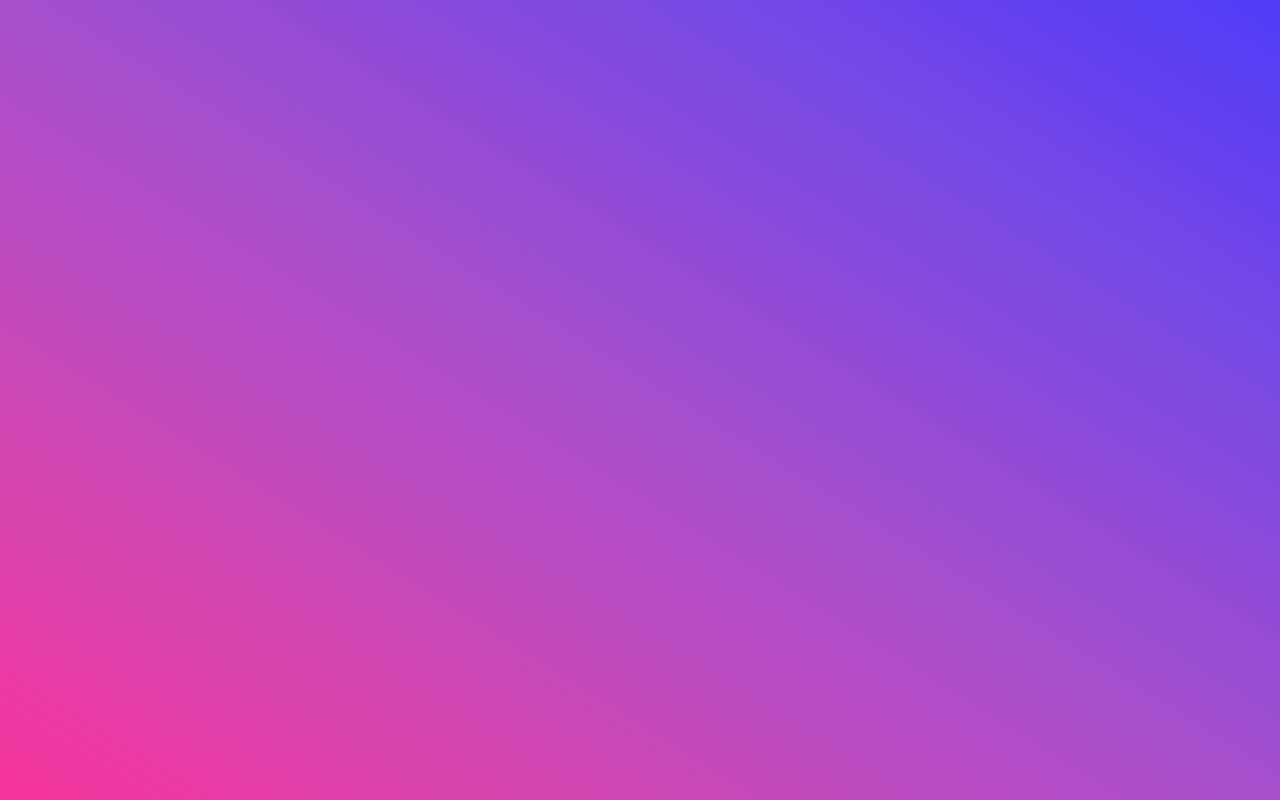
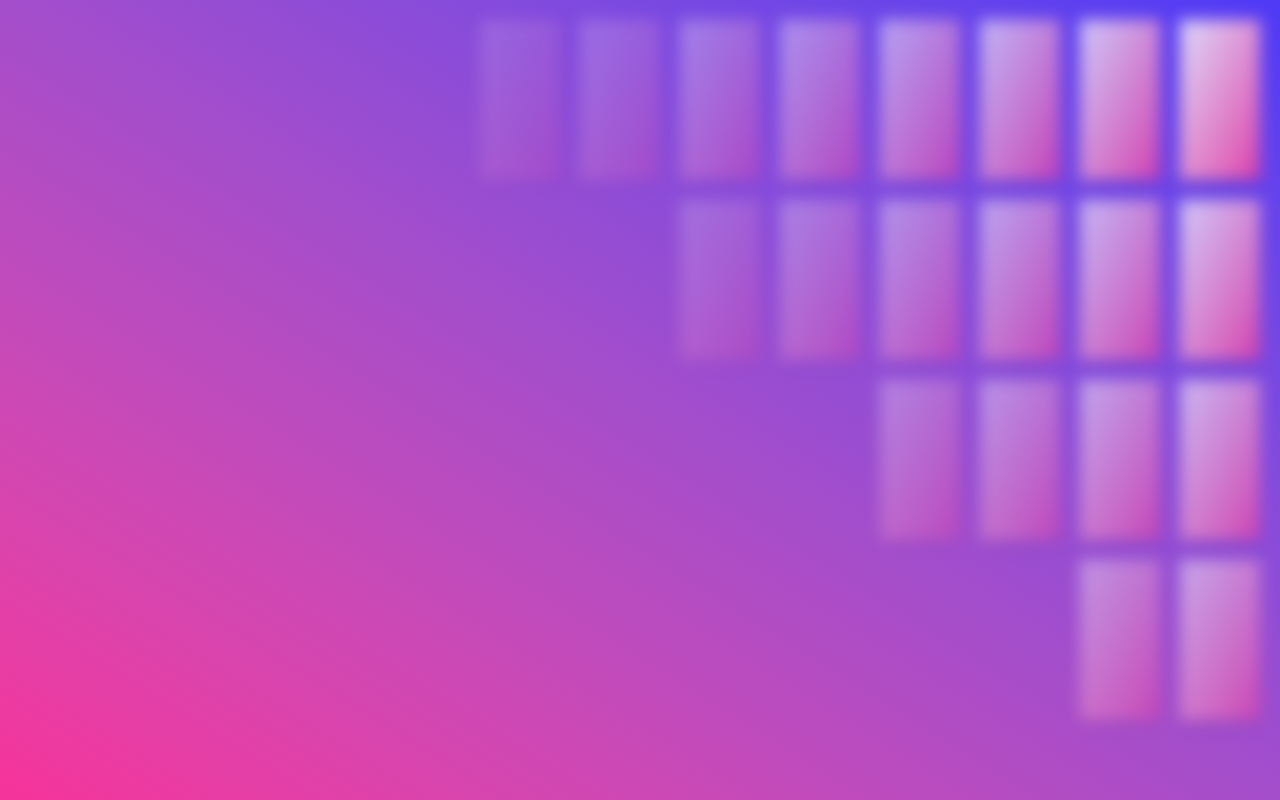
Before and after one commit to ItzRahul-ai/bg-animated-hero-section, a plain HTML site: page index.html in a window 1280 px wide. Drawn offline with nearby package versions, Linux system fonts and the light colour scheme.

Commit message:
add background animated boxes

```diff
--- a/index.html
+++ b/index.html
@@ -7,7 +7,47 @@
  <!-- for main div/container -->
   <div class="relative bg-gradient-to-bl from-indigo-600 via-purpel-500 to-pink-500 min-h-screen flex items-center">
 
+   <!-- for background blur boxes -->
+   <div class="flex flex-col">
+    <!-- blur boxe 1 -->
+     <div>
+       <div class="bg-gradient-to-br from-white via-purpel-500 to-pink-500 w-20 h-40 blur-sm opacity-80 absolute top-5 right-5 rounded-6 transition duration-500 shadow-lg transform hover:-translate-y-2"></div>
+       <div class="bg-gradient-to-br from-white via-purpel-500 to-pink-500 w-20 h-40 blur-sm opacity-70 absolute top-5 right-30 rounded-6 transition duration-500 shadow-lg transform hover:-translate-y-2"></div>
+       <div class="bg-gradient-to-br from-white via-purpel-500 to-pink-500 w-20 h-40 blur-sm opacity-60 absolute top-5 right-55 rounded-6 transition duration-500 shadow-lg transform hover:-translate-y-2"></div>
+       <div class="bg-gradient-to-br from-white via-purpel-500 to-pink-500 w-20 h-40 blur-sm opacity-50 absolute top-5 right-80 rounded-6 transition duration-500 shadow-lg transform hover:-translate-y-2"></div>
+       <div class="bg-gradient-to-br from-white via-purpel-500 to-pink-500 w-20 h-40 blur-sm opacity-40 absolute top-5 right-105 rounded-6 transition duration-500 shadow-lg transform hover:-translate-y-2"></div>
+       <div class="bg-gradient-to-br from-white via-purpel-500 to-pink-500 w-20 h-40 blur-sm opacity-30 absolute top-5 right-130 rounded-6 transition duration-500 shadow-lg transform hover:-translate-y-2"></div>
+       <div class="bg-gradient-to-br from-white via-purpel-500 to-pink-500 w-20 h-40 blur-sm opacity-20 absolute top-5 right-155 rounded-6 transition duration-500 shadow-lg transform hover:-translate-y-2"></div>
+       <div class="bg-gradient-to-br from-white via-purpel-500 to-pink-500 w-20 h-40 blur-sm opacity-10 absolute top-5 right-180 rounded-6 transition duration-500 shadow-lg transform hover:-translate-y-2"></div>
+       <div class="bg-gradient-to-br from-white via-purpel-500 to-pink-500 w-20 h-40 blur-sm opacity-5 absolute top-5 right-180 rounded-6 transition duration-500 shadow-lg transform hover:-translate-y-2"></div>
+     </div>
 
+     <!-- blur boxe 2 -->
+     <div>
+       <div class="bg-gradient-to-br from-white via-purpel-500 to-pink-500 w-20 h-40 blur-sm opacity-70 absolute top-50 right-5 rounded-6 transition duration-500 shadow-lg transform hover:-translate-y-2"></div>
+       <div class="bg-gradient-to-br from-white via-purpel-500 to-pink-500 w-20 h-40 blur-sm opacity-60 absolute top-50 right-30 rounded-6 transition duration-500 shadow-lg transform hover:-translate-y-2"></div>
+       <div class="bg-gradient-to-br from-white via-purpel-500 to-pink-500 w-20 h-40 blur-sm opacity-50 absolute top-50 right-55 rounded-6 transition duration-500 shadow-lg transform hover:-translate-y-2"></div>
+       <div class="bg-gradient-to-br from-white via-purpel-500 to-pink-500 w-20 h-40 blur-sm opacity-40 absolute top-50 right-80 rounded-6 transition duration-500 shadow-lg transform hover:-translate-y-2"></div>
+       <div class="bg-gradient-to-br from-white via-purpel-500 to-pink-500 w-20 h-40 blur-sm opacity-30 absolute top-50 right-105 rounded-6 transition duration-500 shadow-lg transform hover:-translate-y-2"></div>
+       <div class="bg-gradient-to-br from-white via-purpel-500 to-pink-500 w-20 h-40 blur-sm opacity-20 absolute top-50 right-130 rounded-6 transition duration-500 shadow-lg transform hover:-translate-y-2"></div>
+
+       </div>
+
+       <!-- blur boxe 3 -->
+     <div>
+       <div class="bg-gradient-to-br from-white via-purpel-500 to-pink-500 w-20 h-40 blur-sm opacity-60 absolute top-95 right-5 rounded-6 transition duration-500 shadow-lg transform hover:-translate-y-2"></div>
+       <div class="bg-gradient-to-br from-white via-purpel-500 to-pink-500 w-20 h-40 blur-sm opacity-50 absolute top-95 right-30 rounded-6 transition duration-500 shadow-lg transform hover:-translate-y-2"></div>
+       <div class="bg-gradient-to-br from-white via-purpel-500 to-pink-500 w-20 h-40 blur-sm opacity-40 absolute top-95 right-55 rounded-6 transition duration-500 shadow-lg transform hover:-translate-y-2"></div>
+       <div class="bg-gradient-to-br from-white via-purpel-500 to-pink-500 w-20 h-40 blur-sm opacity-30 absolute top-95 right-80 rounded-6 transition duration-500 shadow-lg transform hover:-translate-y-2"></div>
+
+       </div>
+
+        <!-- blur boxe 4 -->
+     <div>
+       <div class="bg-gradient-to-br from-white via-purpel-500 to-pink-500 w-20 h-40 blur-sm opacity-50 absolute top-140 right-5 rounded-6 transition duration-500 shadow-lg transform hover:-translate-y-2"></div>
+       <div class="bg-gradient-to-br from-white via-purpel-500 to-pink-500 w-20 h-40 blur-sm opacity-40 absolute top-140 right-30 rounded-6 transition duration-500 shadow-lg transform hover:-translate-y-2"></div>
+
+       </div>
 
     </div>
 
```
